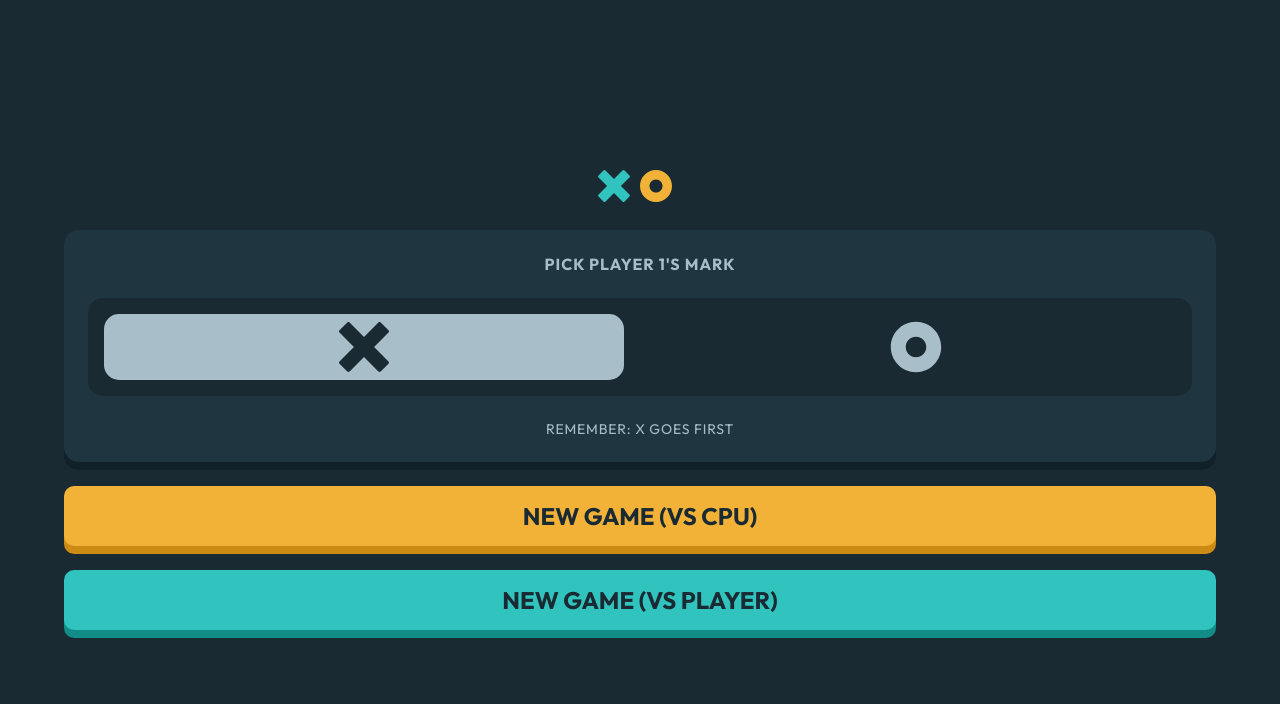
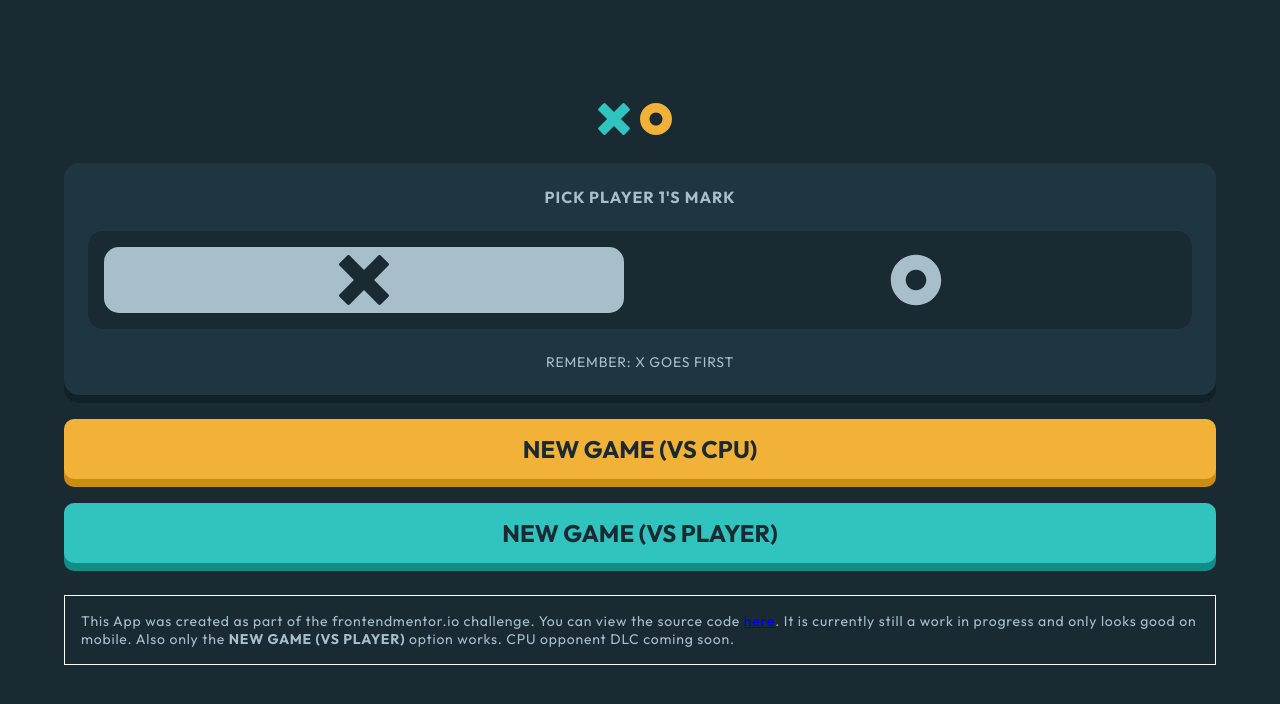
Before and after one commit to tyler-daigle/tic-tac-toe, a React (Create React App) app: page / in a window 1280 px wide. Shown: the top 704 px of the page. Built offline with nearby package versions, Linux system fonts and the light colour scheme.

Commit message:
readme and About component

```diff
--- /dev/null
+++ b/src/components/About.jsx
@@ -0,0 +1,18 @@
+export default function About() {
+  return (
+    <p
+      style={{
+        margin: "2rem 0",
+        border: "solid 1px white",
+        padding: "1rem",
+      }}
+    >
+      This App was created as part of the frontendmentor.io challenge. You can
+      view the source code{" "}
+      <a href="https://github.com/tyler-daigle/tic-tac-toe">here</a>. It is
+      currently still a work in progress and only looks good on mobile. Also
+      only the <strong>NEW GAME (VS PLAYER)</strong> option works. CPU opponent
+      DLC coming soon.
+    </p>
+  );
+}
--- a/src/components/GameHeader.jsx
+++ b/src/components/GameHeader.jsx
@@ -16,7 +16,7 @@ export default function GameHeader({ currentPlayer }) {
   const navigate = useNavigate();
 
   const reset = () => {
-    restartGame();
+    restartGame(true);
     navigate("/");
   };
 
--- a/src/pages/NewGamePage.jsx
+++ b/src/pages/NewGamePage.jsx
@@ -12,6 +12,7 @@ import styles from "../style/NewGamePage.module.css";
 
 import xIconSolid from "../assets/icon-x.svg";
 import oIconSolid from "../assets/icon-o.svg";
+import About from "../components/About";
 
 export default function NewGamePage() {
   const navigate = useNavigate();
@@ -51,6 +52,7 @@ export default function NewGamePage() {
             NEW GAME (VS PLAYER)
           </Button>
         </div>
+        <About />
       </div>
     </GameContainer>
   );
```
Also changed, not shown: 1 other file (tests, documents, lock files or other folders).
